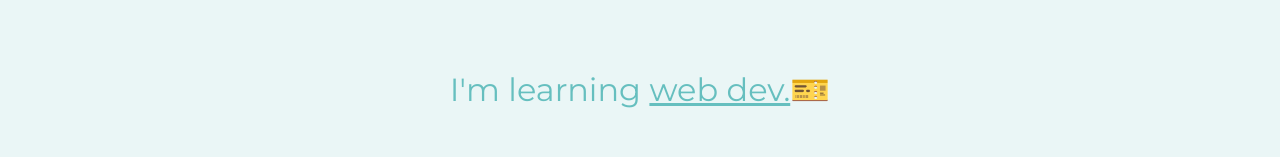
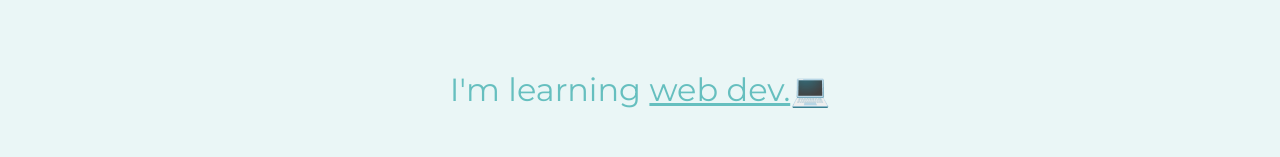
Before and after one commit to manavb23/html-css-eg, a plain HTML site: page index.html in a window 1280 px wide. Shown: the part 239-396 px from the top of the page. Drawn offline with Linux system fonts and the light colour scheme.

Commit message:
Update index.html

```diff
--- a/index.html
+++ b/index.html
@@ -12,7 +12,7 @@
     <div class="top-container">
       <img src="cloud.png" class="top-cloud" alt="cloud-photo">
       <h1>I'm Manav.</h1>
-      <h2 class="heading2">I'm learning <span class="web-dev">web dev.</span>🎫</h2>
+      <h2 class="heading2">I'm learning <span class="web-dev">web dev.</span>💻</h2>
       <img src="cloud.png"class="bottom-cloud" alt="cloud-photo">
       <img src="mountain.png" alt="mountain-photo">
     </div>
```
